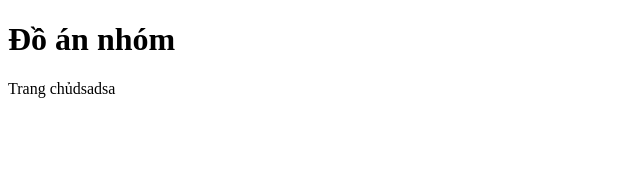
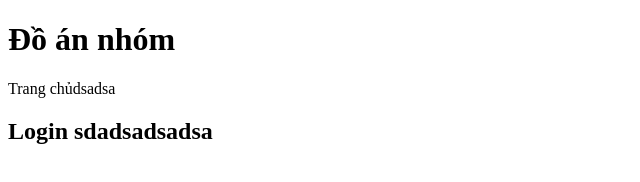
Before and after one commit to minhtuann0121/git-practice, a plain HTML site: page index.html in a window 1280 px wide. Shown: the whole page, without its empty margins (0-640 px from the left). Drawn offline with Linux system fonts and the light colour scheme.

Commit message:
test modified

```diff
--- a/index.html
+++ b/index.html
@@ -8,5 +8,6 @@
 <body>
     <h1>Đồ án nhóm</h1>
     <p>Trang chủdsadsa</p>
+    <h2>Login sdadsadsadsa</h2>
 </body>
 </html>
```
Also changed, not shown: 1 other file.
